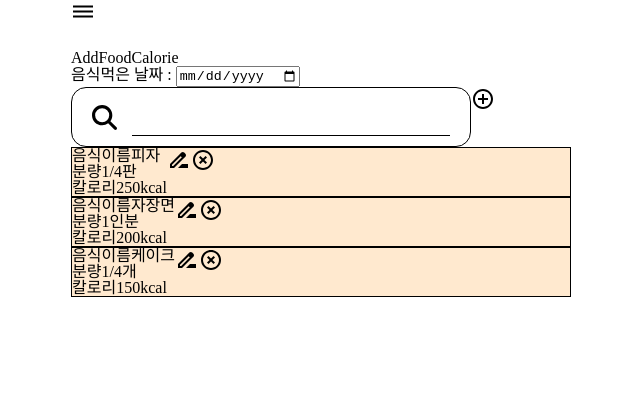
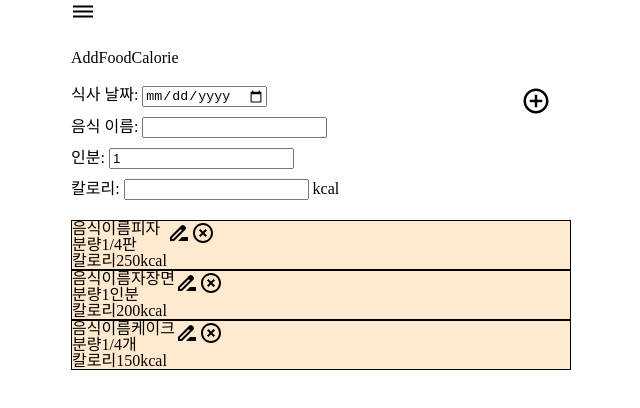
Before and after one commit to lbsyh1/calorie, a React app: page /my-calories/add in a window 1280 px wide. Shown: the top 408 px of the page, without its empty margins (319-959 px from the left). Built offline with nearby package versions, Linux system fonts and the light colour scheme.

Commit message:
feat(service): add food calorie

```diff
--- a/src/page/AddFoodCalorie.js
+++ b/src/page/AddFoodCalorie.js
@@ -1,10 +1,8 @@
-import React from "react";
-import SearchBarOfSearch from "../components/SearchBar";
+import React, { useRef } from "react";
 import styled from "styled-components";
 import ControlPointIcon from "@mui/icons-material/ControlPoint";
 import FoodRecord from "../components/FoodRecord";
-
-export default function () {
+import { createCalorie } from "@/service/CalorieService";
 const Wrapper = styled.div`
   border: 1px solid black;
   background: #ffe9cf;
@@ -16,20 +14,71 @@ export default function () {
 const DisplayFlex = styled.div`
   display: flex;
 `;
+const TextBox = styled.section`
+  position: relative;
+  margin: 20px 0;
+
+  .add-icon {
+    position: absolute;
+    right: 20px;
+    width: 30px;
+    height: 30px;
+  }
+
+  p + p {
+    margin-top: 10px;
+  }
+`;
+export default function () {
+  const dateRef = useRef(null);
+  const foodRef = useRef(null);
+  const takeRef = useRef(null);
+  const calorieRef = useRef(null);
 
   return (
     <div>
       <p>AddFoodCalorie</p>
+      <TextBox>
+        <ControlPointIcon
+          className="add-icon"
+          onClick={() => {
+            if (
+              !dateRef.current.value ||
+              !foodRef.current.value ||
+              !takeRef.current.value ||
+              !calorieRef.current.value
+            ) {
+              alert("데이터를 입력해주세요");
+              return;
+            }
+
+            createCalorie({
+              date: dateRef.current.value,
+              totalCalories: calorieRef.current.value,
+              numberOfIntakes: takeRef.current.value,
+              foodName: foodRef.current.value,
+            });
+          }}
+        />
+
         <p>
-        음식먹은 날짜 : <input type="date"></input>
+          <label>식사 날짜: </label>
+          <input id="date" type="date" ref={dateRef}></input>
         </p>
 
-      <DisplayFlex>
-        <Section>
-          <SearchBarOfSearch />
-        </Section>
-        <ControlPointIcon />
-      </DisplayFlex>
+        <p>
+          <label>음식 이름: </label>
+          <input type="text" ref={foodRef}></input>
+        </p>
+        <p>
+          <label>인분: </label>
+          <input type="number" defaultValue={1} ref={takeRef}></input>
+        </p>
+        <p>
+          <label>칼로리: </label>
+          <input type="number" ref={calorieRef}></input> kcal
+        </p>
+      </TextBox>
 
       <Wrapper>
         <FoodRecord foodName="피자" amount="1/4판" calories="250kcal" />
--- a/src/service/CalorieService.js
+++ b/src/service/CalorieService.js
@@ -1,6 +1,19 @@
+import { v4 as uuidv4 } from "uuid";
+
 // CRUD (Create, Read, Update, Delete)
 export const getCalories = async () => {
   const response = await fetch("http://localhost:8000/calories");
   const data = await response.json();
   return data;
 };
+
+export const createCalorie = async (data) => {
+  const response = await fetch("http://localhost:8000/calories", {
+    method: "POST",
+    body: JSON.stringify({ id: uuidv4(), ...data }),
+    headers: {
+      "Content-type": "application/json; charset=UTF-8",
+    },
+  });
+  return response;
+};
```
Lines whose indentation alone changed are shown as unchanged.
